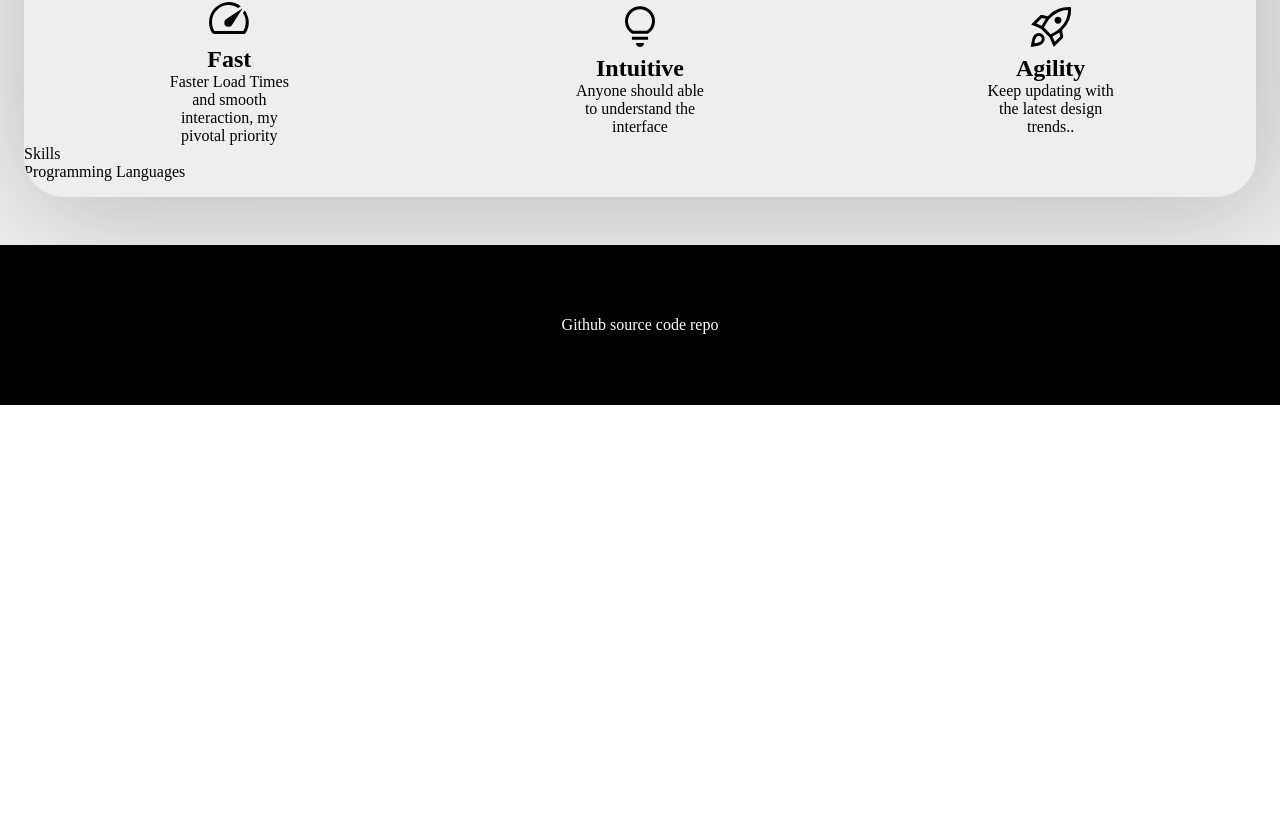
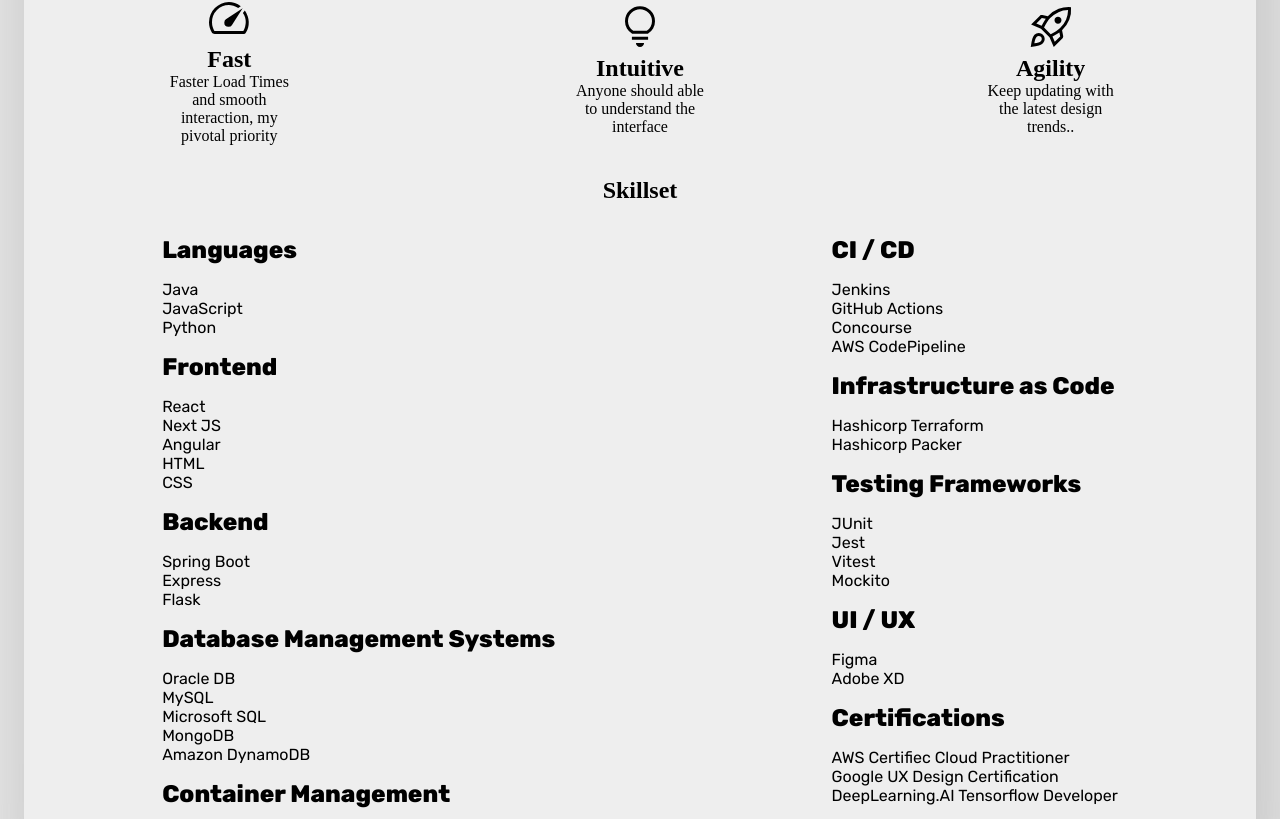
Before and after one commit to Varma-PA/profile-page-temp, a React (Vite) app: page / in a window 1280 px wide. Shown: the part 761-1580 px from the top of the page. Before the commit the page ends 1166 px from the top, so only its background shows below. Built offline with nearby package versions, Linux system fonts and the light colour scheme.

Commit message:
Implemented Skillset 😎

```diff
--- a/package.json
+++ b/package.json
@@ -14,7 +14,9 @@
     "chart.js": "^4.2.1",
     "react": "^18.2.0",
     "react-chartjs-2": "^5.2.0",
+    "react-charts": "^3.0.0-beta.54",
     "react-dom": "^18.2.0",
+    "react-resizable": "^3.0.4",
     "react-router-dom": "^6.7.0",
     "sass": "^1.57.1",
     "ts-jest": "^29.0.5",
--- /dev/null
+++ b/src/components/Graphs/Horizontal-Skill-Graph/index.tsx
@@ -0,0 +1,95 @@
+import React, { useMemo } from "react";
+import { AxisOptions, Chart } from "react-charts";
+import ResizableBox from "../ResizableBox.jsx";
+
+type SkillsGraph = {
+  language: string;
+  rating: number;
+};
+
+type Series = {
+  label: string;
+  data: SkillsGraph[];
+};
+
+const data: Series[] = [
+  {
+    label: "Java",
+    data: [
+      {
+        language: "Java",
+        rating: 70,
+      },
+    ],
+  },
+  {
+    label: "JavaScript",
+    data: [
+      {
+        language: "JavaScript",
+        rating: 90,
+      },
+    ],
+  },
+  {
+    label: "Python",
+    data: [
+      {
+        language: "Python",
+        rating: 70,
+      },
+    ],
+  },
+  {
+    label: "C Programming",
+    data: [
+      {
+        language: "C",
+        rating: 40,
+      },
+    ],
+  },
+];
+
+const HorizontalBarGraph = () => {
+  const primaryAxis = useMemo(
+    (): AxisOptions<SkillsGraph> => ({
+      position: "left",
+      getValue: (datum) => datum.language,
+      showGrid: false,
+    }),
+    []
+  );
+
+  const secondaryAxes = useMemo(
+    (): AxisOptions<SkillsGraph>[] => [
+      {
+        position: "bottom",
+        getValue: (datum) => datum.rating,
+        hardMin: 0,
+        hardMax: 100,
+        shouldNice: true,
+        showGrid: false,
+      },
+    ],
+    []
+  );
+
+  return (
+    <div>
+      <ResizableBox>
+        <h2>Skills</h2>
+        <Chart
+          color="black"
+          options={{
+            data,
+            primaryAxis,
+            secondaryAxes,
+          }}
+        />
+      </ResizableBox>
+    </div>
+  );
+};
+
+export default HorizontalBarGraph;
--- /dev/null
+++ b/src/components/skillset/index.tsx
@@ -0,0 +1,21 @@
+import React from "react";
+
+interface propType {
+  heading: string;
+  content: string[];
+}
+
+const SkillSet = ({ heading, content }: propType) => {
+  return (
+    <div className="skillset-flex use-rubik-font">
+      <h2>{heading}</h2>
+      <ul className="skillset-list use-rubik-font">
+        {content.map((value, index) => (
+          <li key={index}>{value}</li>
+        ))}
+      </ul>
+    </div>
+  );
+};
+
+export default SkillSet;
--- a/src/pages/Home/index.tsx
+++ b/src/pages/Home/index.tsx
@@ -1,6 +1,8 @@
 import React, { useContext } from "react";
+import HorizontalBarGraph from "../../components/Graphs/Horizontal-Skill-Graph";
 import PageComponent from "../../components/page-component";
 import SkillsBarGraph from "../../components/SkillsBarGraph";
+import SkillSet from "../../components/skillset";
 import data from "../../data/image-location.json";
 import { ThemeContext } from "../../ThemeContext";
 
@@ -87,9 +89,69 @@ const HomePage = () => {
         </div>
 
         <div>
-          <div>Skills</div>
-          <div>Programming Languages</div>
           {/* <SkillsBarGraph /> */}
+          {/* <HorizontalBarGraph /> */}
+          <div className="home-skillset">
+            <h2>Skillset</h2>
+            <div className="home-skillset-columns">
+              <div>
+                <SkillSet
+                  heading="Languages"
+                  content={["Java", "JavaScript", "Python"]}
+                />
+                <SkillSet
+                  heading="Frontend"
+                  content={["React", "Next JS", "Angular", "HTML", "CSS"]}
+                />
+                <SkillSet
+                  heading="Backend"
+                  content={["Spring Boot", "Express", "Flask"]}
+                />
+                <SkillSet
+                  heading="Database Management Systems"
+                  content={[
+                    "Oracle DB",
+                    "MySQL",
+                    "Microsoft SQL",
+                    "MongoDB",
+                    "Amazon DynamoDB",
+                  ]}
+                />
+                <SkillSet
+                  heading="Container Management"
+                  content={["Docker", "Kubernetes"]}
+                />
+              </div>
+              <div>
+                <SkillSet
+                  heading="CI / CD"
+                  content={[
+                    "Jenkins",
+                    "GitHub Actions",
+                    "Concourse",
+                    "AWS CodePipeline",
+                  ]}
+                />
+                <SkillSet
+                  heading="Infrastructure as Code"
+                  content={["Hashicorp Terraform", "Hashicorp Packer"]}
+                />
+                <SkillSet
+                  heading="Testing Frameworks"
+                  content={["JUnit", "Jest", "Vitest", "Mockito"]}
+                />
+                <SkillSet heading="UI / UX" content={["Figma", "Adobe XD"]} />
+                <SkillSet
+                  heading="Certifications"
+                  content={[
+                    "AWS Certifiec Cloud Practitioner",
+                    "Google UX Design Certification",
+                    "DeepLearning.AI Tensorflow Developer",
+                  ]}
+                />
+              </div>
+            </div>
+          </div>
         </div>
       </div>
     </PageComponent>
--- /dev/null
+++ b/src/styles/components/_skillset.scss
@@ -0,0 +1,11 @@
+.skillset-flex {
+  display: flex;
+  flex-direction: column;
+  gap: 1rem;
+  width: 100%;
+  margin-bottom: 1rem;
+}
+
+.skillset-list {
+  list-style-type: none;
+}
--- a/src/styles/main.scss
+++ b/src/styles/main.scss
@@ -11,6 +11,7 @@
 @import "./components/card";
 @import "./components/footer";
 @import "./components/page-component";
+@import "./components/skillset";
 
 @import "./pages/home";
 @import "./pages/blogs";
--- a/src/styles/pages/_home.scss
+++ b/src/styles/pages/_home.scss
@@ -281,3 +281,31 @@
   font-weight: bold;
   font-size: 1.5rem;
 }
+
+.home-skillset {
+  display: flex;
+  justify-content: center;
+  flex-direction: column;
+  align-items: center;
+  margin: 2rem 0rem;
+  width: 100%;
+
+  & > h2 {
+    margin-bottom: 2rem;
+  }
+
+  // margin: 0rem 2rem;
+}
+
+.home-skillset-columns {
+  display: flex;
+  justify-content: space-around;
+  width: 100%;
+
+  // margin: 0rem 2rem;
+
+  & > div {
+    // width: 30%;
+    align-items: center;
+  }
+}
--- a/tsconfig.json
+++ b/tsconfig.json
@@ -3,7 +3,7 @@
     "target": "ESNext",
     "useDefineForClassFields": true,
     "lib": ["DOM", "DOM.Iterable", "ESNext"],
-    "allowJs": false,
+    "allowJs": true,
     "skipLibCheck": true,
     "esModuleInterop": false,
     "allowSyntheticDefaultImports": true,
```
Also changed, not shown: src/components/Graphs/ResizableBox.jsx (added, +53 -0 lines), 1 other file (tests, documents, lock files or other folders).
